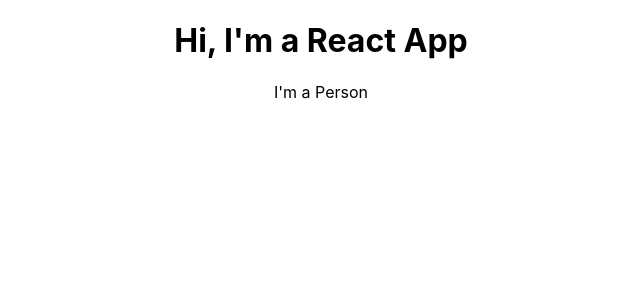
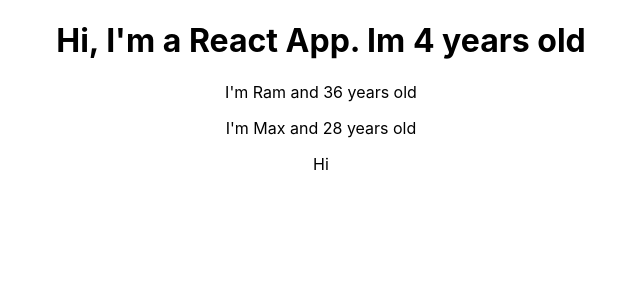
Before and after one commit to cpramshad/react-complete-guide, a React (Create React App) app: page / in a window 1280 px wide. Shown: the top 300 px of the page, without its empty margins (319-959 px from the left). Built offline with nearby package versions, Linux system fonts and the light colour scheme.

Commit message:
[feature] - Adding props

```diff
--- a/src/App.js
+++ b/src/App.js
@@ -6,8 +6,9 @@
   render() {
     return (
       <div className="App">
-        <h1>Hi, I'm a React App</h1>
-        <Person />
+        <h1>Hi, I'm a React App. Im {Math.round(Math.random() * 30)} years old</h1>
+        <Person name="Ram" age="36" />
+        <Person name="Max" age="28" >Hi</Person>
       </div>
       // React.createElement('div', {className: 'App'}, React.createElement('h1', null, 'Hi'))
     );
--- a/src/Person/Person.js
+++ b/src/Person/Person.js
@@ -1,7 +1,12 @@
 import React from 'react';
 
-const person = () => {
-    return (<p>I'm a Person</p>);
+const person = (props) => {
+    return (
+        <div>
+            <p>I'm {props.name} and {props.age} years old</p>
+            <p>{props.children}</p>
+        </div>
+    );
 };
 
 export default person;
```
